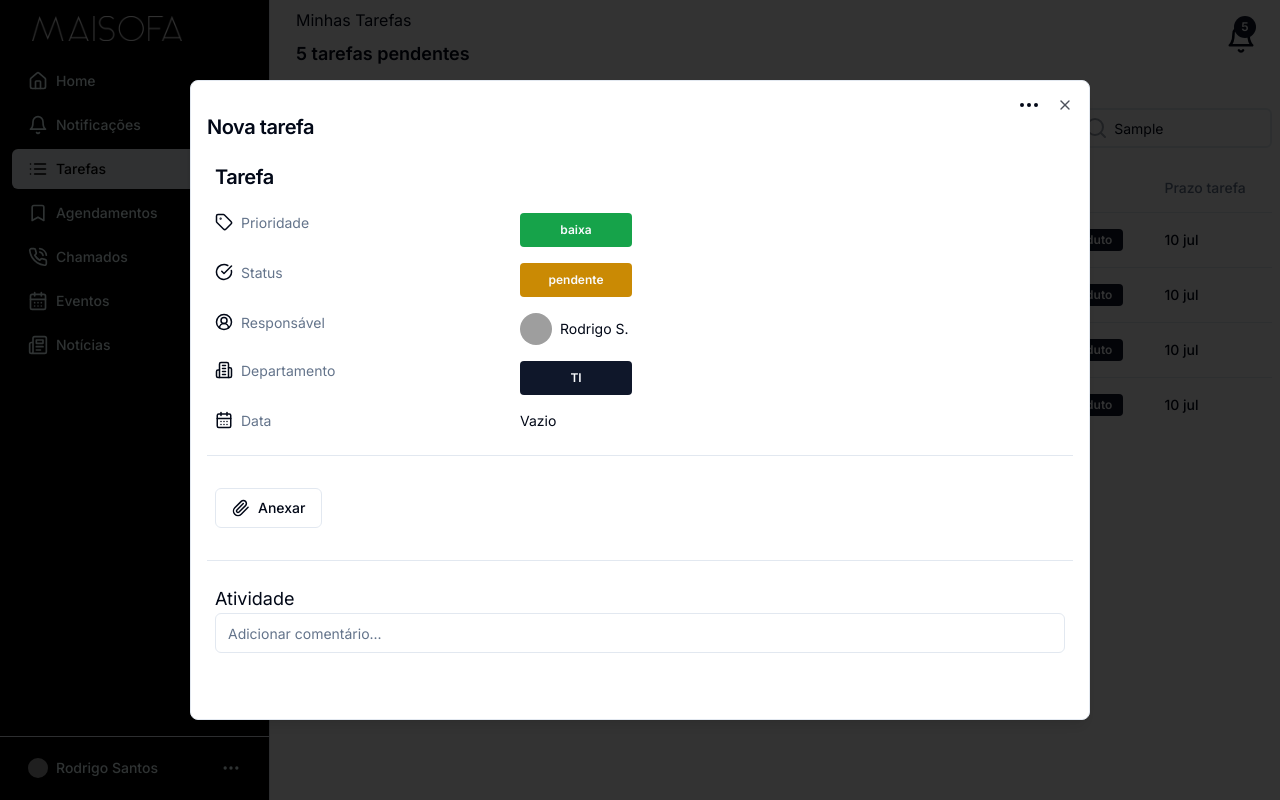
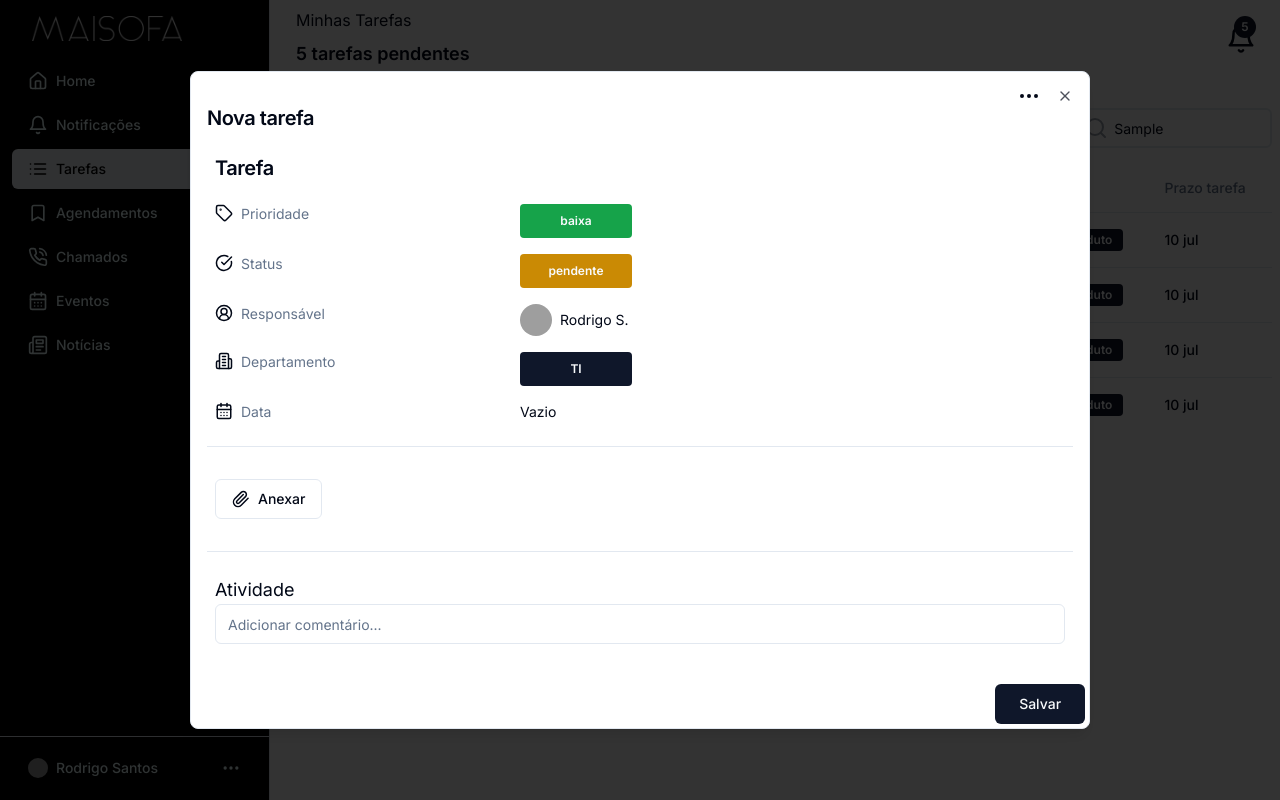
Before and after one commit to maisofa/intranet-interface, a Next.js app: page /tasks in a window 1280 px wide. Both pictures are taken after typing "Sample" into the empty fields and a click on the button "Adicionar tarefa". Built offline with nearby package versions, Linux system fonts and the light colour scheme; grey boxes are pictures that could not be loaded.

Commit message:
fix: added save button to create-task popover

```diff
--- a/src/components/create-task.tsx
+++ b/src/components/create-task.tsx
@@ -438,6 +438,9 @@ export function CreateTask({ isOpened, onClose }: { isOpened: boolean, onClose:
           </div>
         </div>
         </ScrollArea>
+        <div className="flex justify-end">
+          <Button className="w-[10%] mb-1 mr-1">Salvar</Button>
+        </div>
       </DialogContent>
     </Dialog>
   )
```
